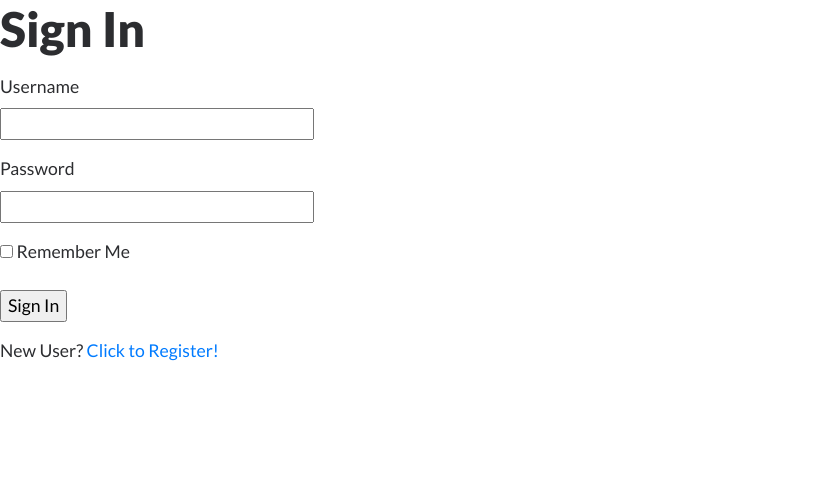
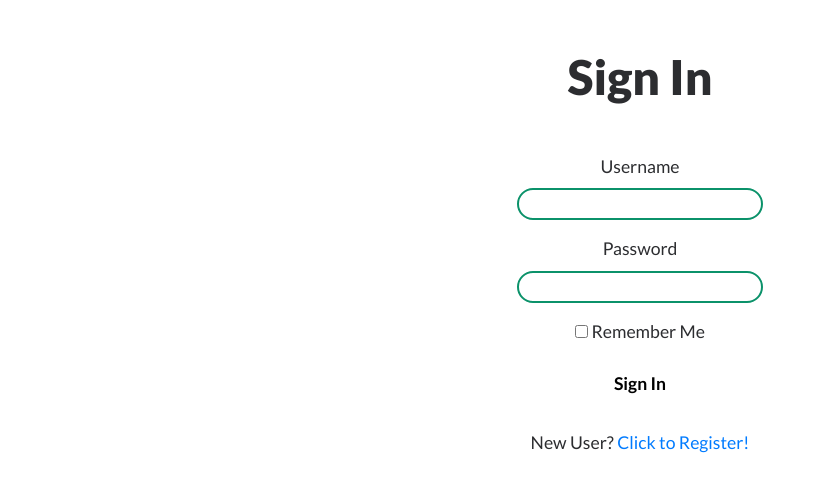
Before and after one commit to brucehow/examinaid, a Flask app: page /login in a window 1280 px wide. Shown: the part 71-563 px from the top of the page, without its empty margins (0-826 px from the left). Run offline with Flask 2, Linux system fonts and the light colour scheme; some libraries are stand-ins or nearby versions.

Commit message:
Add center login elements, input styling, greater element padding for login page

```diff
--- /dev/null
+++ b/app/static/css/forms.css
@@ -0,0 +1,38 @@
+
+form {
+  text-align: center;
+}
+
+h1.form-header {
+  margin: 3rem 0 3rem;
+}
+
+#username, #password {
+  border: 2px solid #0b926a;
+  border-radius: 1rem;
+  text-align: center;
+  width: 14em;
+  transition: 250ms;
+}
+
+#username:hover, #password:hover {
+  width: 16em;
+}
+
+#username:active, #password:active {
+  border-color: darkgreen;
+}
+
+#submit {
+  background: none;
+  border: none;
+  font-weight: bold;
+  border-radius: 1rem;
+  width: 7rem;
+  margin-bottom: 1rem;
+  transition: 250ms;
+}
+
+#submit:hover {
+  color: darkslategray;
+}
--- a/app/templates/login.html
+++ b/app/templates/login.html
@@ -1,13 +1,15 @@
 {% extends "index.html" %}
 
 {% block content %}
-  <h1>Sign In</h1>
+  <link rel="stylesheet" href="../static/css/forms.css">
   <form action="" method="post" novalidate>
+    <h1 class="form-header">Sign In</h1>
     {{ loginForm.hidden_tag() }}
     <p>
       {{ loginForm.username.label }}<br>
-      {{ loginForm.username(size=32) }}
+      {{ loginForm.username(size=32, autocomplete="off") }}
       {% for error in loginForm.username.errors %}
+      <br>
       <span style="color: red;">[{{ error }}]</span>
       {% endfor %}
     </p>
@@ -15,6 +17,7 @@
       {{ loginForm.password.label }}<br>
       {{ loginForm.password(size=32) }}
       {% for error in loginForm.password.errors %}
+      <br>
       <span style="color: red;">[{{ error }}]</span>
       {% endfor %}
     </p>
--- a/app/templates/register.html
+++ b/app/templates/register.html
@@ -1,12 +1,12 @@
 {% extends "index.html" %}
 
 {% block content %}
-  <h1>Create an account</h1>
   <form action="" method="post">
+    <h1>Create an account</h1>
     {{ form.hidden_tag() }}
     <p>
       {{ form.username.label }}<br>
-      {{ form.username(size = 32) }}<br>
+      {{ form.username(size = 32, autocomplete="off") }}<br>
       {% for error in form.username.errors %}
       <span style="color: red;">[{{ error }}]</span>
       {% endfor %}
@@ -33,6 +33,6 @@
       {% endfor %}
   </p>
   <p>{{ form.submit() }}</p>
+  <p>Returning user? <a class="alternate-login" href="{{ url_for('login') }}">Sign In</a></p>
   </form>
-  <p>Returning user? <a class="alternate-login" href="{{ url_for('login') }}">Sign In</a></p>
 {% endblock %}
```
